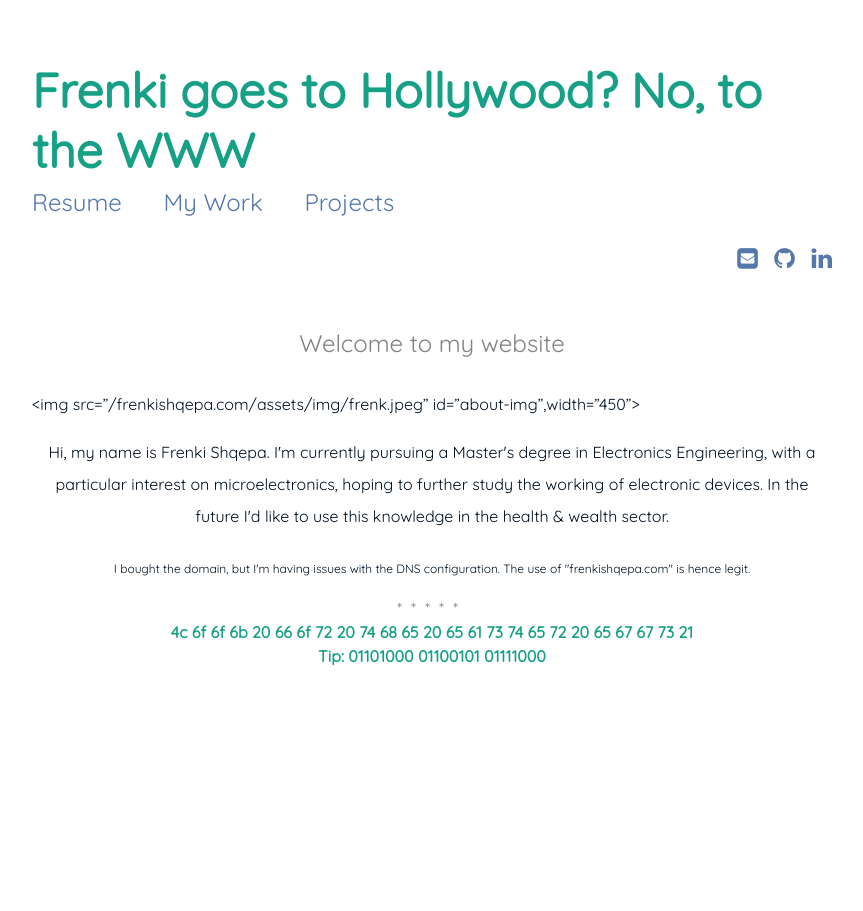
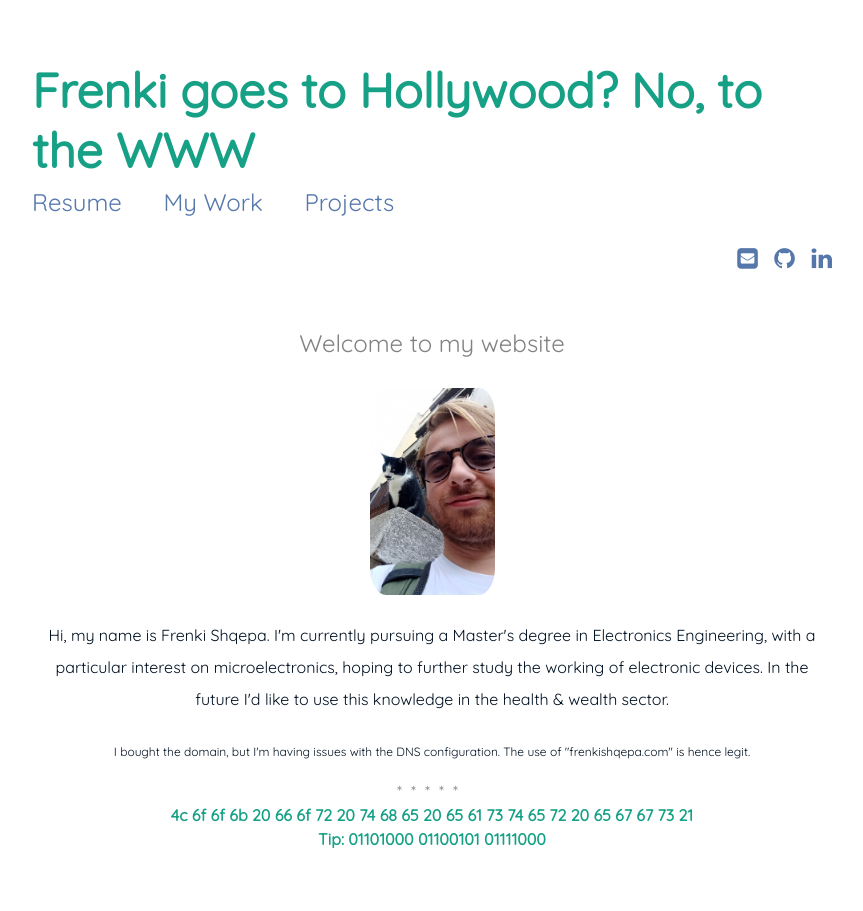
Before and after one commit to FreShq99/frenkishqepa.com, a Jekyll site: the page built from index.md, in a window 1280 px wide. Shown: the whole page, without its empty margins (208-1071 px from the left). Built offline with Jekyll 4.4.1, drawn with Linux system fonts in a browser that asks for light colours.

Commit message:
Update index.md

```diff
--- a/index.md
+++ b/index.md
@@ -6,7 +6,7 @@ sitemap:
   priority: 0.9
 ---
 
-<img src="{{ '/assets/img/frenk.jpeg' | prepend: site.baseurl }}" id="about-img",width="450">
+<img src="{{ '/assets/img/frenk.jpeg' | prepend: site.baseurl }}" id="about-img" width="450">
 
 <div id="describe-text">
 	<p>Hi, my name is Frenki Shqepa. I'm currently pursuing a Master's degree in Electronics Engineering, with a particular interest on microelectronics, hoping to further study the working of electronic devices. In the future I'd like to use this knowledge in the health & wealth sector.</p>
```
